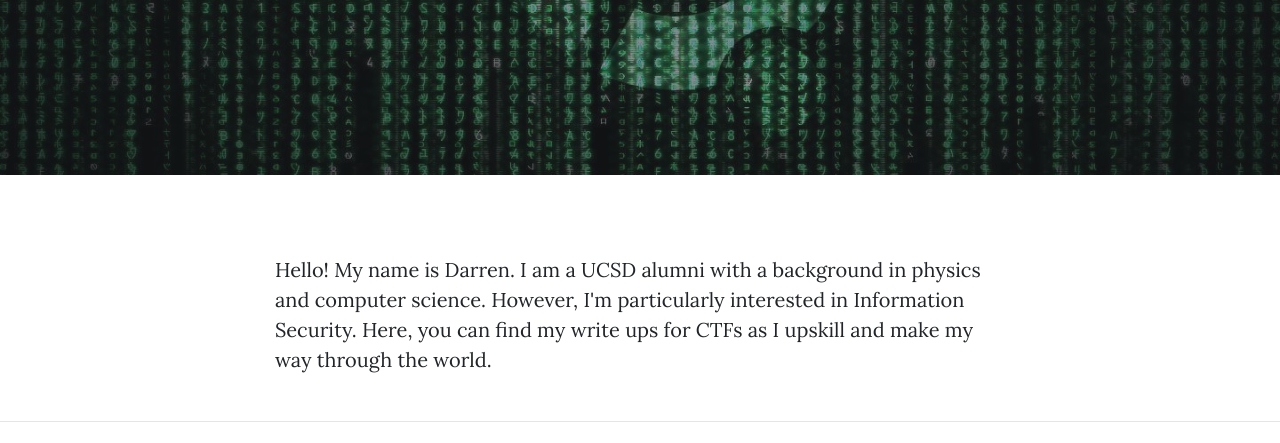
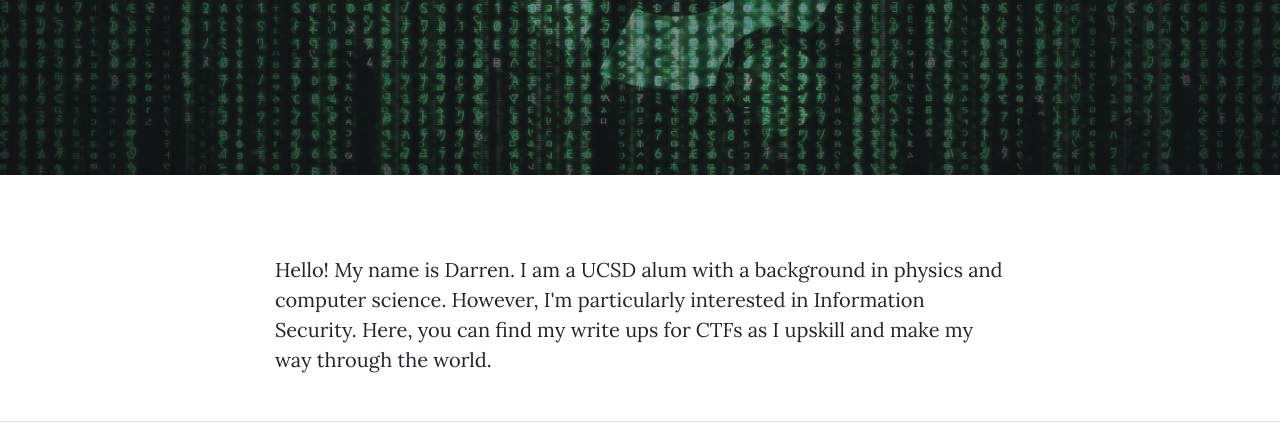
Before and after one commit to RenTrieu/RenTrieu.github.io, a plain HTML site: page about.html in a window 1280 px wide. Shown: the part 357-800 px from the top of the page. Drawn offline with nearby package versions, Linux system fonts and the light colour scheme.

Commit message:
Grammar fix

```diff
--- a/about.html
+++ b/about.html
@@ -65,7 +65,7 @@
   <div class="container">
     <div class="row">
       <div class="col-lg-8 col-md-10 mx-auto">
-        <p>Hello! My name is Darren. I am a UCSD alumni with a background in physics and computer science. However, I'm particularly interested in Information Security. Here, you can find my write ups for CTFs as I upskill and make my way through the world.</p>
+        <p>Hello! My name is Darren. I am a UCSD alum with a background in physics and computer science. However, I'm particularly interested in Information Security. Here, you can find my write ups for CTFs as I upskill and make my way through the world.</p>
       </div>
     </div>
   </div>
```
